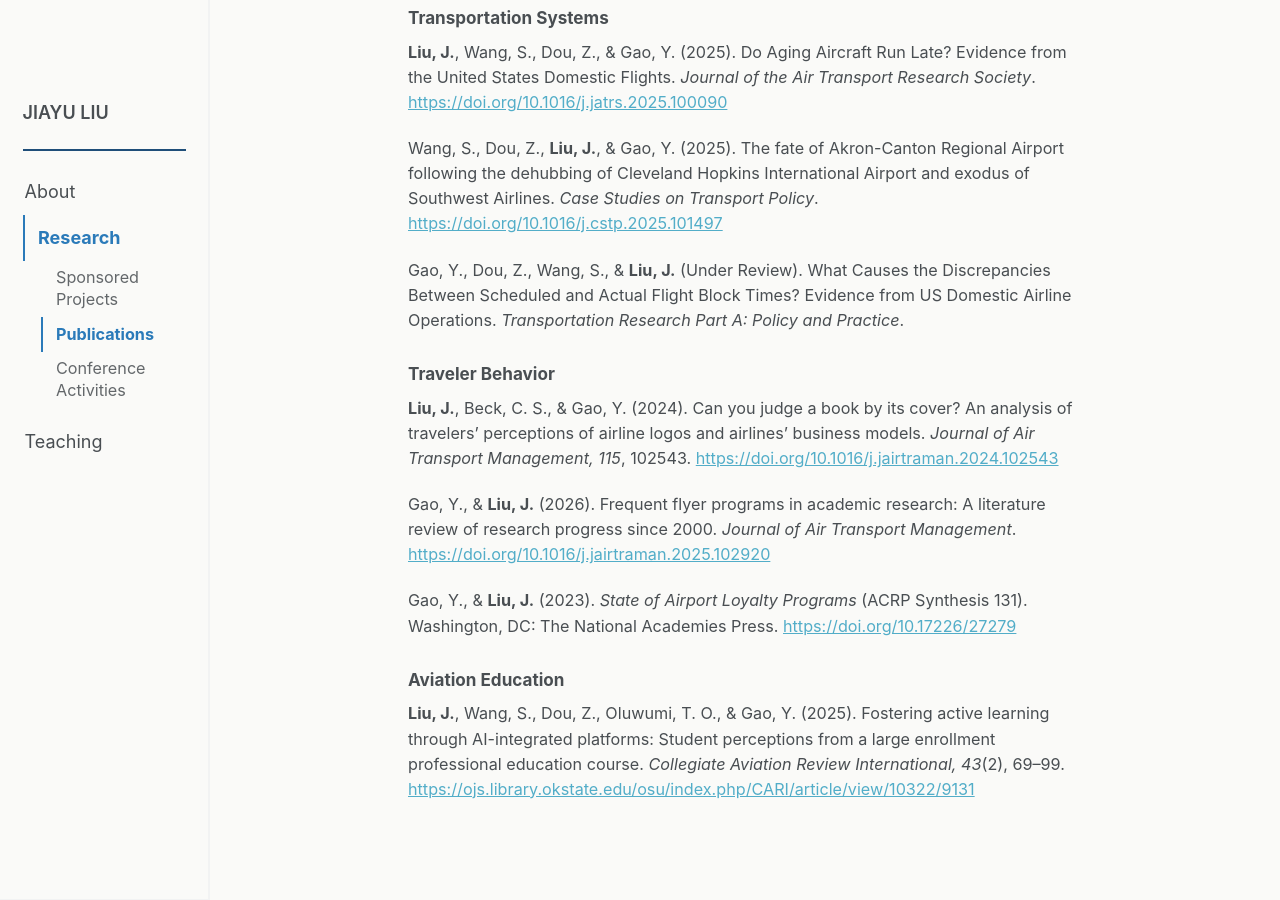
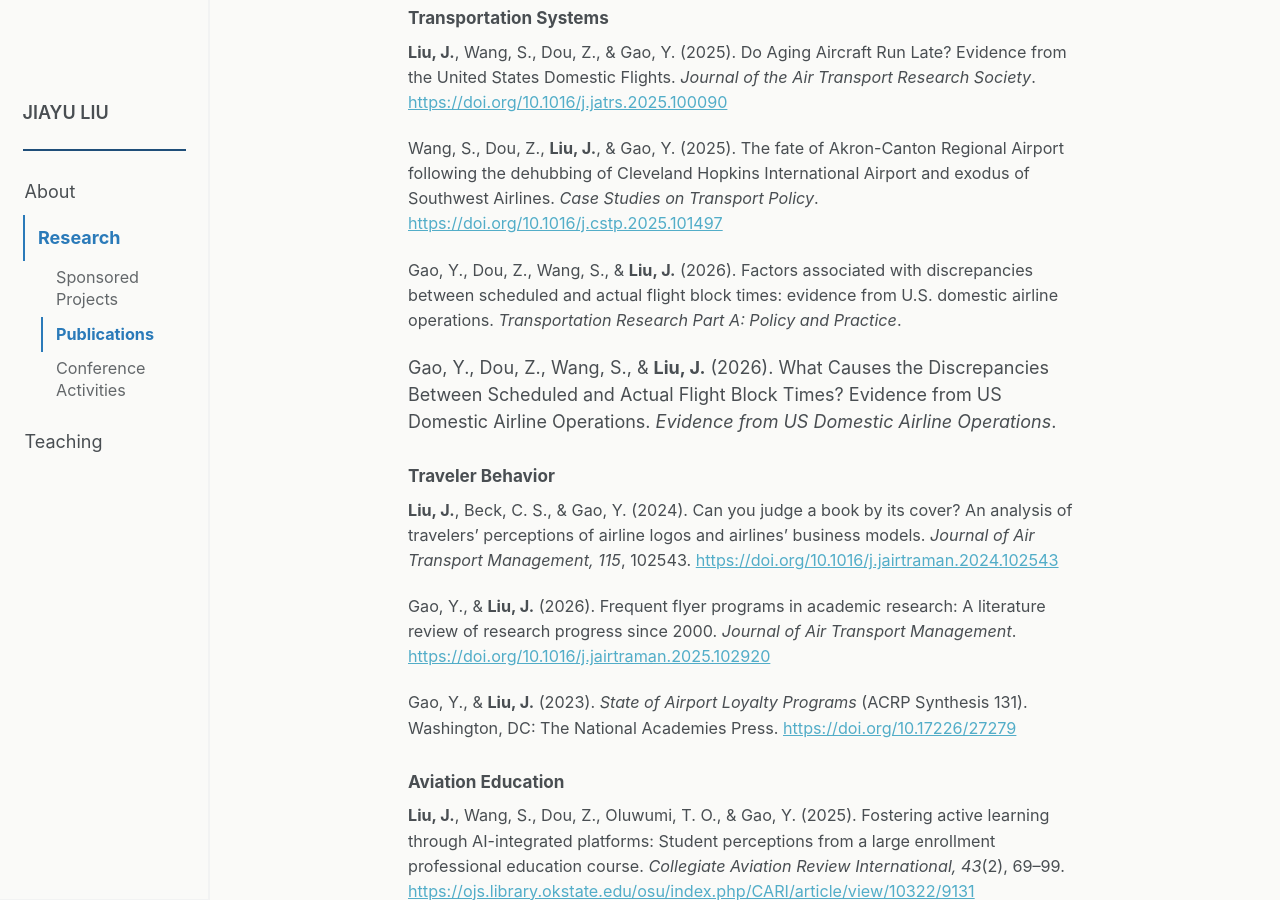
Before and after one commit to liu3309/liu3309.github.io, a Jekyll site: the page built from _pages/research.md, in a window 1280 px wide and 900 px high, scrolled down 2358 px. Built offline with Jekyll 4.4.1, drawn with Linux system fonts in a browser that asks for light colours; a script that is not in the unit is left out.

Commit message:
Update research entries with new publication details

```diff
--- a/_pages/research.md
+++ b/_pages/research.md
@@ -128,8 +128,10 @@ Wang, S., Dou, Z., <strong>Liu, J.</strong>, &amp; Gao, Y. (2025). The fate of A
 
 
 <p class="research-entry">
-Gao, Y., Dou, Z., Wang, S., &amp; <strong>Liu, J.</strong> (Under Review). What Causes the Discrepancies Between Scheduled and Actual Flight Block Times? Evidence from US Domestic Airline Operations. <em>Transportation Research Part A: Policy and Practice</em>.
+Gao, Y., Dou, Z., Wang, S., &amp; <strong>Liu, J.</strong> (2026). Factors associated with discrepancies between scheduled and actual flight block times: evidence from U.S. domestic airline operations. <em>Transportation Research Part A: Policy and Practice</em>.
 </p>
+
+Gao, Y., Dou, Z., Wang, S., &amp; <strong>Liu, J.</strong> (2026).  What Causes the Discrepancies Between Scheduled and Actual Flight Block Times? Evidence from US Domestic Airline Operations. <em>Evidence from US Domestic Airline Operations</em>.
 
 
 <h3>Traveler Behavior</h3>
```
